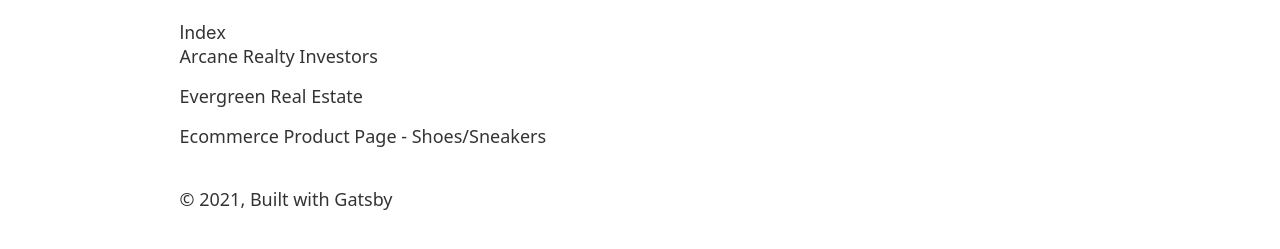
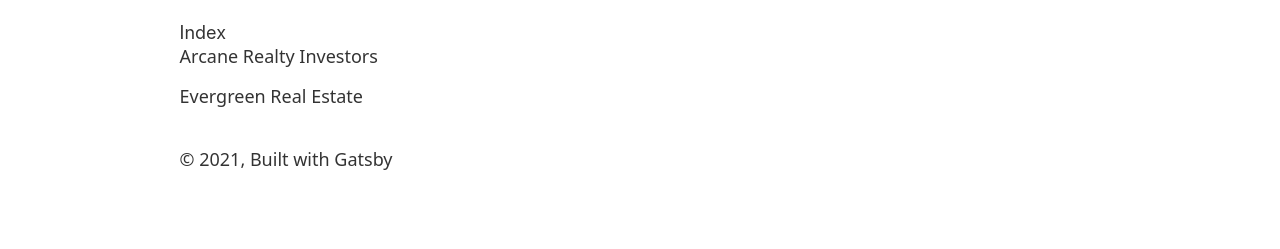
Before and after one commit to AndrewKepson/Tailwind-Landing-Pages, a Gatsby site: page / in a window 1280 px wide. Shown: the part 75-324 px from the top of the page. Built offline with nearby package versions, Linux system fonts and the light colour scheme; Gatsby itself is replaced by a stand-in of ours.

Commit message:
Package audits

```diff
--- a/package.json
+++ b/package.json
@@ -8,7 +8,7 @@
     "@headlessui/react": "^1.2.0",
     "@heroicons/react": "^1.0.1",
     "autoprefixer": "^10.2.5",
-    "gatsby": "^3.4.1",
+    "gatsby": "^3.6.1",
     "gatsby-plugin-gatsby-cloud": "^2.4.1",
     "gatsby-plugin-google-fonts": "^1.0.1",
     "gatsby-plugin-image": "^1.4.0",
@@ -31,7 +31,9 @@
     "prettier": "2.2.1"
   },
   "keywords": [
-    "gatsby", "tailwind", "landing pages"
+    "gatsby",
+    "tailwind",
+    "landing pages"
   ],
   "license": "0BSD",
   "scripts": {
--- a/src/pages/404.js
+++ b/src/pages/404.js
@@ -1,4 +1,4 @@
-import * as React from 'react'
+import React from 'react'
 
 import Layout from '../components/layout'
 import Seo from '../components/seo'
--- a/src/pages/index.js
+++ b/src/pages/index.js
@@ -1,4 +1,4 @@
-import * as React from 'react'
+import React from 'react'
 import { Link } from 'gatsby'
 
 import Layout from '../components/layout'
@@ -15,11 +15,6 @@
       <li>
         <Link to="/evergreen-real-estate">Evergreen Real Estate</Link>
       </li>
-      <li>
-        <Link to="/shoe-landing-page-1">
-          Ecommerce Product Page - Shoes/Sneakers
-        </Link>
-      </li>
     </ul>
   </Layout>
 )
```
Also changed, not shown: 1 other file.
